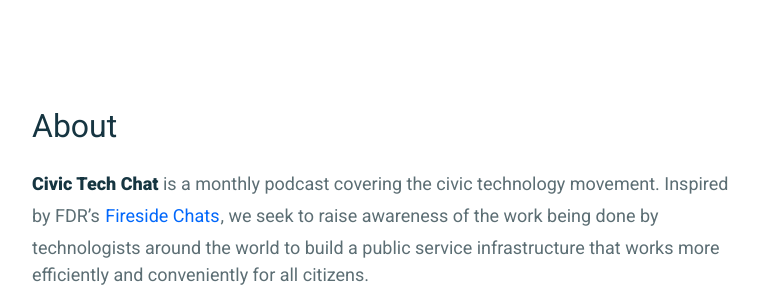
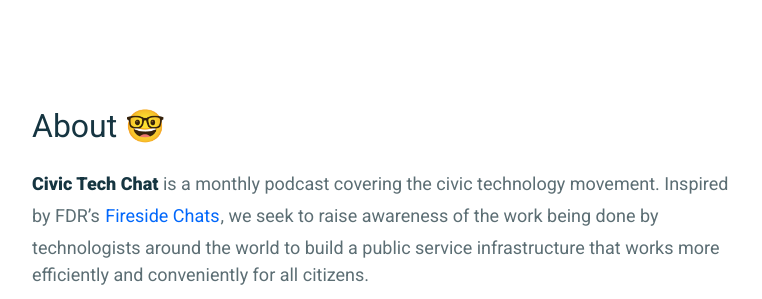
Before and after one commit to civictechchat/civictechchat.github.io, a Jekyll site: the page built from _pages/about.md, in a window 1280 px wide. Shown: the part 187-486 px from the top of the page, without its empty margins (258-1020 px from the left). Built offline with Jekyll 4.4.1, drawn with Linux system fonts in a browser that asks for light colours.

```diff
--- a/_pages/about.md
+++ b/_pages/about.md
@@ -1,6 +1,6 @@
 ---
 layout: content
-title: About
+title: About 🤓
 permalink: /about/
 ---
 **Civic Tech Chat** is a monthly podcast covering the civic technology movement. Inspired by FDR's [Fireside Chats](https://en.wikipedia.org/wiki/Fireside_chats), we seek to raise awareness of the work being done by technologists around the world to build a public service infrastructure that works more efficiently and conveniently for all citizens.
```
Also changed, not shown: 6 other files.
